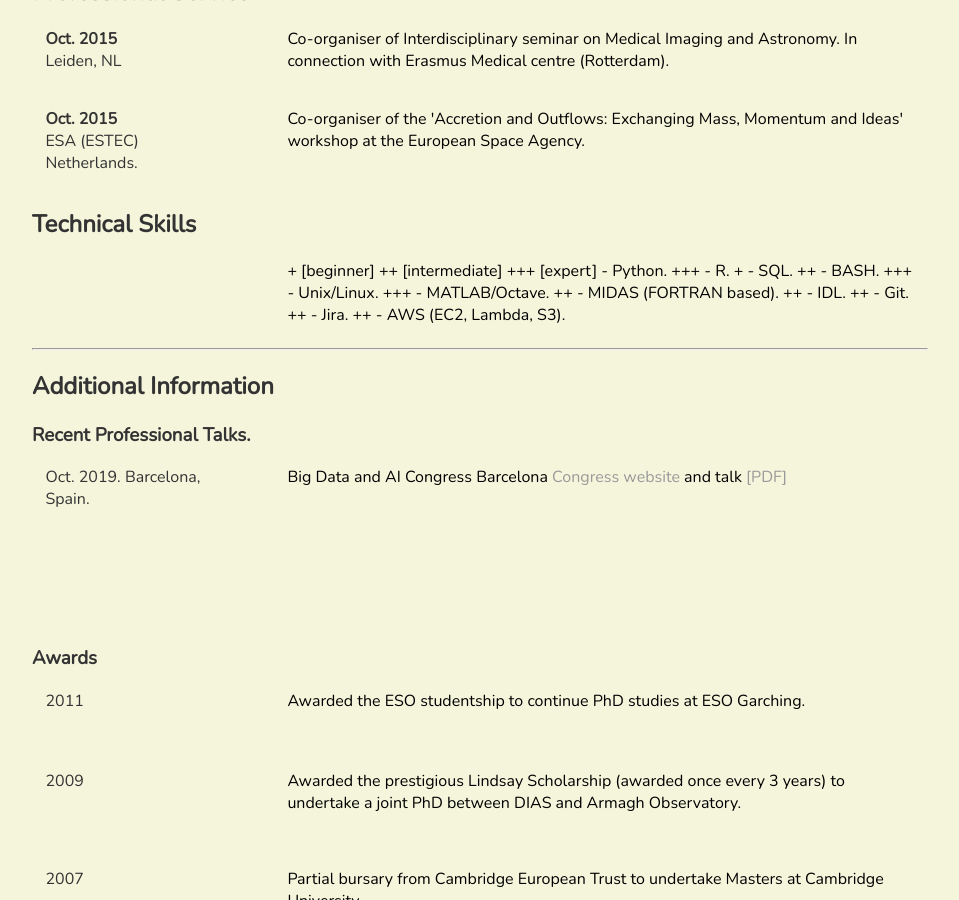
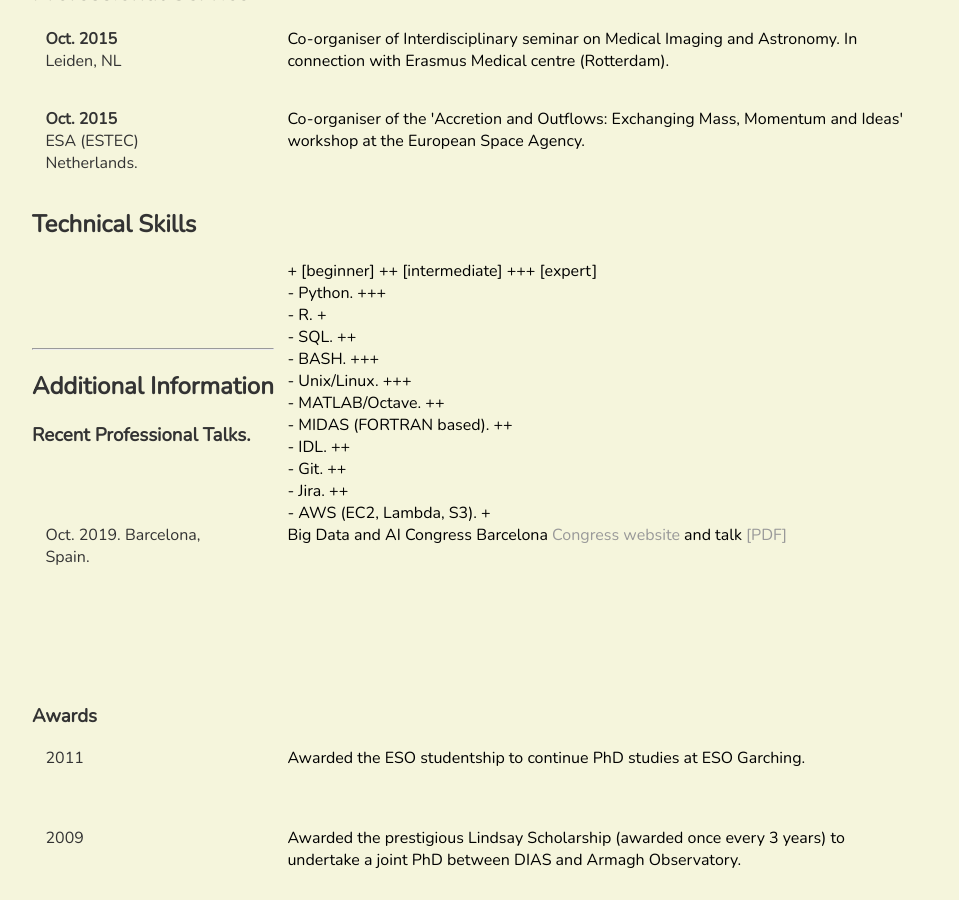
Before and after one commit to twotonnetess/twotonnetess.github.io, a Jekyll site: the page built from cv/index.html, in a window 1280 px wide and 900 px high, scrolled down 2787 px. Shown: the whole window, without its empty margins (160-1119 px from the left). Built offline with Jekyll 4.4.1, drawn with Linux system fonts in a browser that asks for light colours.

```diff
--- a/cv/index.html
+++ b/cv/index.html
@@ -305,18 +305,18 @@ Skills:  Algorithm implementation and development.
    <place>
 
    </place> <place_details>
-+  [beginner]   ++  [intermediate]   +++ [expert]
-   - Python. +++
-   - R. +
-   - SQL. ++
-   - BASH. +++
-   - Unix/Linux. +++
-   - MATLAB/Octave.  ++
-   - MIDAS (FORTRAN based). ++
-   - IDL. ++
-   - Git. ++
-   - Jira. ++
-   - AWS (EC2, Lambda, S3).
++  [beginner]   ++  [intermediate]   +++ [expert] </br>
+   - Python. +++   </br>
+   - R. + </br>
+   - SQL. ++ </br>
+   - BASH. +++</br>
+   - Unix/Linux. +++  </br>
+   - MATLAB/Octave.  ++ </br>
+   - MIDAS (FORTRAN based). ++ </br>
+   - IDL. ++ </br>
+   - Git. ++ </br>
+   - Jira. ++ </br>
+   - AWS (EC2, Lambda, S3). +  </br>
 
    </place_details>
 </div>
```
